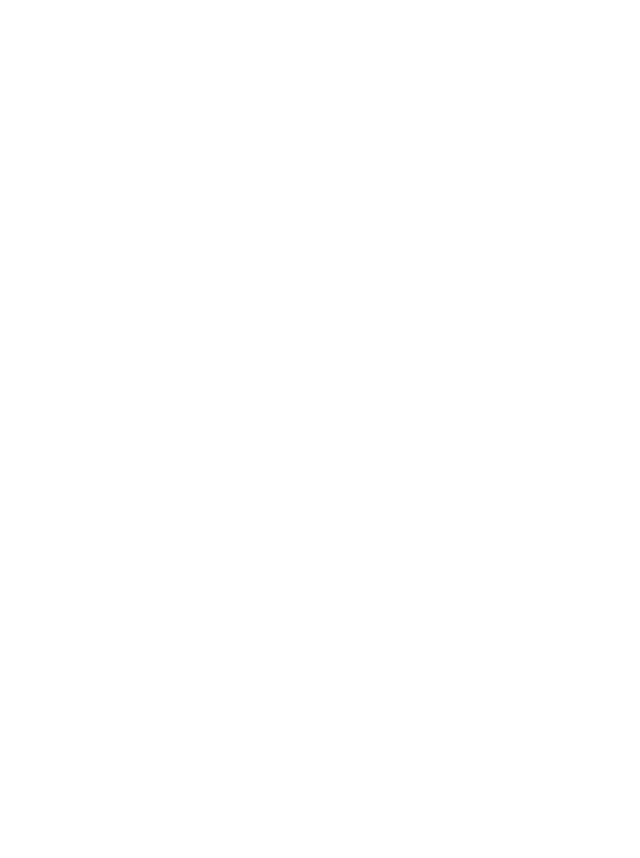
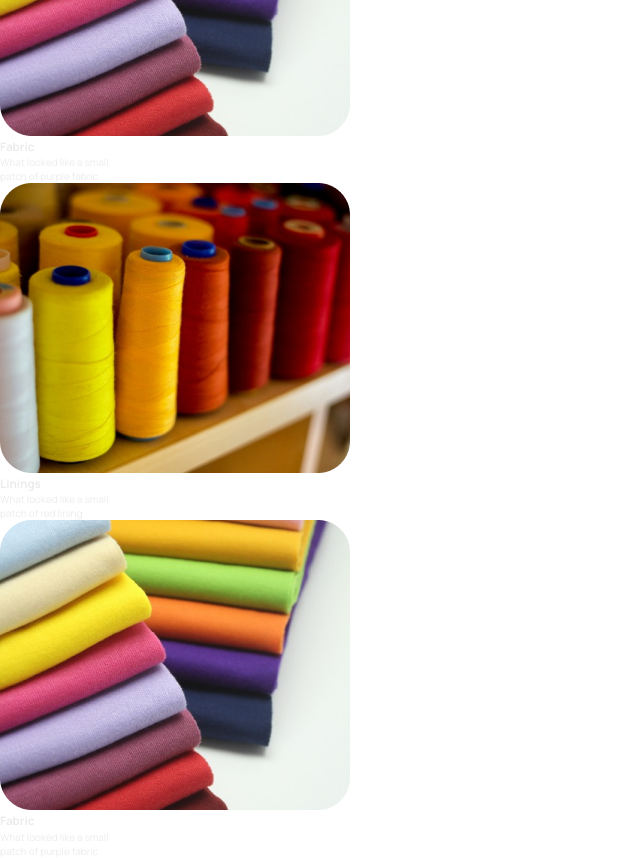
Before and after one commit to SellDomeTechnologies/landing-page, a React (Vite) app: page / in a window 1280 px wide. Shown: the part 1120-1978 px from the top of the page, without its empty margins (0-640 px from the left). Before the commit the page ends 907 px from the top, so only its background shows below. Built offline with nearby package versions, Linux system fonts and the light colour scheme.

Commit message:
created the list for the fabric

```diff
--- a/src/components/Category.jsx
+++ b/src/components/Category.jsx
@@ -1,8 +1,30 @@
 const data = [
   {
     title: "Fabric",
-    content: `What looked like a small <br /> patchor purple fabric`,
-    img: "",
+    content: (
+      <p>
+        What looked like a small <br /> patch of purple fabric
+      </p>
+    ),
+    img: <img src="fabric-1.png" alt="fabric image" />,
+  },
+  {
+    title: "Linings",
+    content: (
+      <p>
+        What looked like a small <br /> patch of red lining
+      </p>
+    ),
+    img: <img src="fabric-2.png" alt="lining image" />,
+  },
+  {
+    title: "Fabric",
+    content: (
+      <p>
+        What looked like a small <br /> patch of purple fabric
+      </p>
+    ),
+    img: <img src="fabric-1.png" alt="fabric image" />,
   },
 ];
 
@@ -17,41 +39,13 @@ function Category() {
         </h2>
       </div>
 
-      <div className="category__container">
-        <div className="category_fabric">
-          <img src="" alt="" />
+      {data.map((item) => (
+        <div className="category__container">
+          <div className="category_fabric">{item.img}</div>
+          <h3>{item.title}</h3>
+          {item.content}
         </div>
-        <h3>Fabrics</h3>
-        <p>
-          What look like a small
-          <br />
-          patch or purple fabric
-        </p>
-      </div>
-
-      <div className="category__container">
-        <div className="category_fabric">
-          <img src="" alt="" />
-        </div>
-        <h3>Fabrics</h3>
-        <p>
-          What look like a small
-          <br />
-          patch or purple fabric
-        </p>
-      </div>
-
-      <div className="category__container">
-        <div className="category_fabric">
-          <img src="" alt="" />
-        </div>
-        <h3>Fabrics</h3>
-        <p>
-          What look like a small
-          <br />
-          patch or purple fabric
-        </p>
-      </div>
+      ))}
     </section>
   );
 }
--- a/src/pages/Home.jsx
+++ b/src/pages/Home.jsx
@@ -1,6 +1,7 @@
 import PageNav from "../components/PageNav";
 import Header from "../components/Header";
 import AboutUs from "../components/AboutUs";
+import Category from "../components/Category";
 
 function Home() {
   return (
@@ -8,6 +9,7 @@ function Home() {
       <PageNav />
       <Header />
       <AboutUs />
+      <Category />
     </>
   );
 }
```
